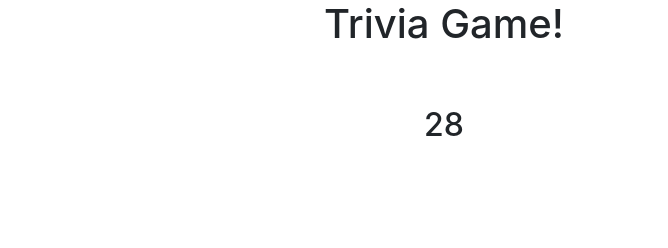
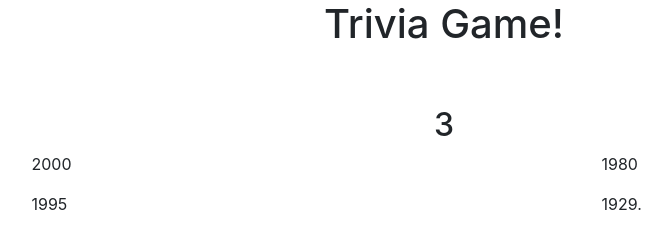
Before and after one commit to claudiojsaillant/TriviaGame, a plain HTML site: page index.html in a window 1280 px wide. Both pictures are taken after a click on the button "Start the game!". Shown: the whole page, without its empty margins (196-864 px from the left). Drawn offline with nearby package versions, Linux system fonts and the light colour scheme.

Commit message:
workable timer, set logic to automaticly loop through all the questions and show them in the html page

```diff
--- a/assets/javascript/script.js
+++ b/assets/javascript/script.js
@@ -1,56 +1,83 @@
+
+var projectQuestion = [];
+var number = 5;
+var intervalId;
+var objectGame = {
+  questions: ["Which war movie won the Academy Award for Best Picture in 2009?", "Q. What was the name of the second Indiana Jones movie, released in 1984?", "Which actor starred in the 1961 movie The Hustler?", "In which year were the Academy Awards, or 'Oscars', first presented?", "What is the name of the hobbit played by Elijah Wood in the Lord of the Rings movies?"],
+  quiz1: ["The Hurt Locker.","The Wurt Worker", "Titanic", "Star Mars"],
+  quiz2: ["Indiana Jones and the Temple of Doom.","Indiana Jones and the Temple of Doom.", "Indiana Jones", "Indiana Bones"],
+  quiz3: [" Paul Newman.","Paul Mcarty", "Paul Smith", "Paul Waker"],
+  quiz4: ["1929.","2000", "1995", "1990", "1980"],
+  quiz5: ["Frodo Baggins.","Frodo De Fredo", "Frodon", "Frody"]
+}
+var things = [objectGame.quiz1, objectGame.quiz2, objectGame.quiz3, objectGame.quiz4, objectGame.quiz5];
 
 
+$('#startbutton').on('click', function hey() {
+  $('#startbutton').hide();
+  run();
+  render();
+})
 
 
-
-
-
-
-
-$('#startbutton').on('click', function hey(){
-    $('#startbutton').hide();
-    run();
-
-})
-
-    var number = 30;
-
-    //  Variable that will hold our interval ID when we execute
-    //  the "run" function
-    var intervalId;
-
-    //  Clearing the intervalId prior to setting our new intervalId will not allow multiple instances.
 function run() {
   clearInterval(intervalId);
   intervalId = setInterval(decrement, 1000);
 }
 
-    //  The decrement function.
 function decrement() {
-
+  $('#timeup').hide()
   //  Decrease number by one.
   number--;
-
   //  Show the number in the #show-number tag.
   $("#timer").html("<h2>" + number + "</h2>");
-
-
   //  Once number hits zero...
   if (number === 0) {
+    $('#timeup').text('Time is up!')
+    clearInterval(intervalId);
+    number = 5;
+    $('#timeup').show()
+    setTimeout(function () {
+      $('#posibleans1').empty();
+      $('#posibleans2').empty();
+      run();
+      render();
+    }, 1000);
+  }
+}
+// If array if empty finish the game
+// add styling for selecting the answers and event click listeners
+//win/ loss function
+//right know timer working perfectly and it going through all the questions
+function render() {
+  var randomIndex = Math.floor(Math.random() * things.length);
+  objectArray = things[randomIndex];
+console.log (objectArray)
+  for (i = 0; i < 5; i++) {
+    projectQuestion[i] = objectArray[i];
+  }
 
-        //  ...run the stop function.
-        stop();
-
-        //  Alert the user that time is up.
-        alert("Time Up!");
+  randomizer(projectQuestion);
+  for (i = 0; i < projectQuestion.length; i++){
+     if (i === 1 || i === 0){
+       $('#posibleans1').append('<p>' + projectQuestion[i] + '</p>');
+     }
+     else if (i === 2 || i === 3){
+      $('#posibleans2').append('<p>' + projectQuestion[i] + '</p>');
     }
   }
 
-    //  The stop function
-    function stop() {
+  things.splice(randomIndex, 1)
+}
 
-      //  Clears our intervalId
-      //  We just pass the name of the interval
-      //  to the clearInterval function.
-      clearInterval(intervalId);
+function randomizer(array) {
+    var currentIndex = array.length, temporaryValue, randomIndex;
+    while (0 !== currentIndex) {
+      randomIndex = Math.floor(Math.random() * currentIndex);
+      currentIndex -= 1;
+      temporaryValue = array[currentIndex];
+      array[currentIndex] = array[randomIndex];
+      array[randomIndex] = temporaryValue;
     }
+    return array;
+}
--- a/index.html
+++ b/index.html
@@ -25,23 +25,41 @@
         <div class="row" id="row1">
             <div class="mx-auto" id="startdiv">
                 <button type="button" class="btn btn-primary btn-lg" id="startbutton">Start the game!</button>
+                <div class="mx-auto" id="timer"></div>
+                <h1 id="question"></h1>
+
             </div>
         </div>
         <div class="row" id="row2">
-            <div class="mx-auto" id="timer"></div>
+
+
+                <div class="col-3 mx-auto" id="posibleans1">
+
+
+                </div>
+
+                <div class="col-3 mx-auto" id="posibleans2">
+
+                </div>
 
         </div>
+
         <div class="row" id="row3">
-
-
+            <h1 id="timeup"></h1>
         </div>
+    </div>
 
 
 
 
 
 
-    </div>
+
+
+
+
+
+
 
     <script src="assets/javascript/script.js"></script>
 </body>
```
Lines whose indentation alone changed are shown as unchanged.
